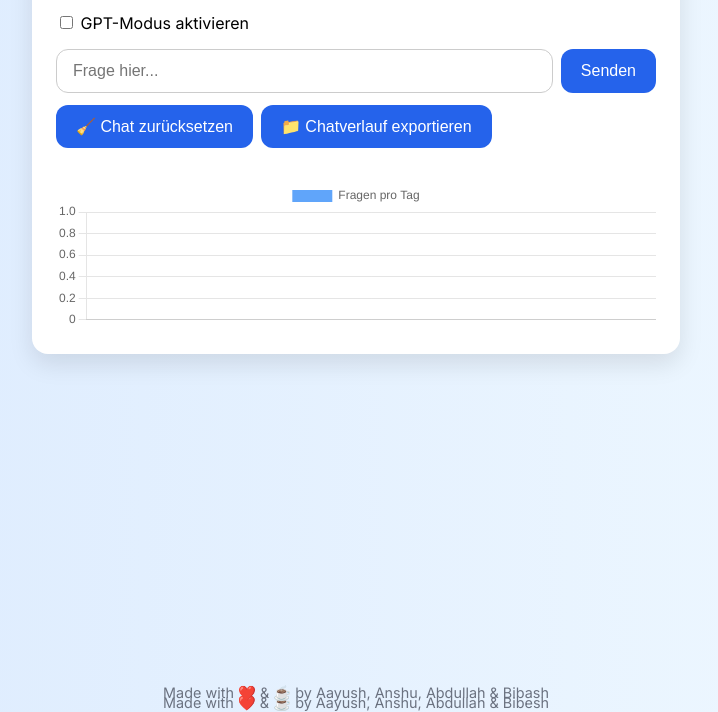
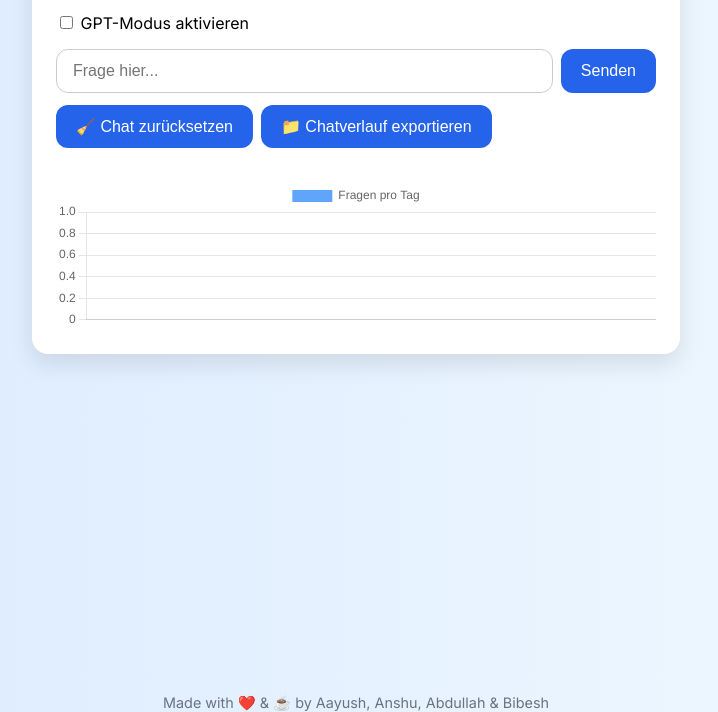
Before and after one commit to MooonShot/campushelper-chatbot, a plain HTML site: page index.html in a window 1280 px wide. Shown: the part 88-800 px from the top of the page, without its empty margins (284-1002 px from the left). Drawn offline with nearby package versions, Linux system fonts and the light colour scheme.

Commit message:
Update index.html

```diff
--- a/index.html
+++ b/index.html
@@ -244,8 +244,5 @@
       chart.update();
     }
   </script>
-  <footer style="position: absolute; bottom: 10px; width: 100%; text-align: center; font-size: 0.9rem; color: #6b7280; font-family: 'Inter', sans-serif;">
-    Made with ❤️ & ☕ by Aayush, Anshu, Abdullah & Bibash
-  </footer>
 </body>
 </html>
```
